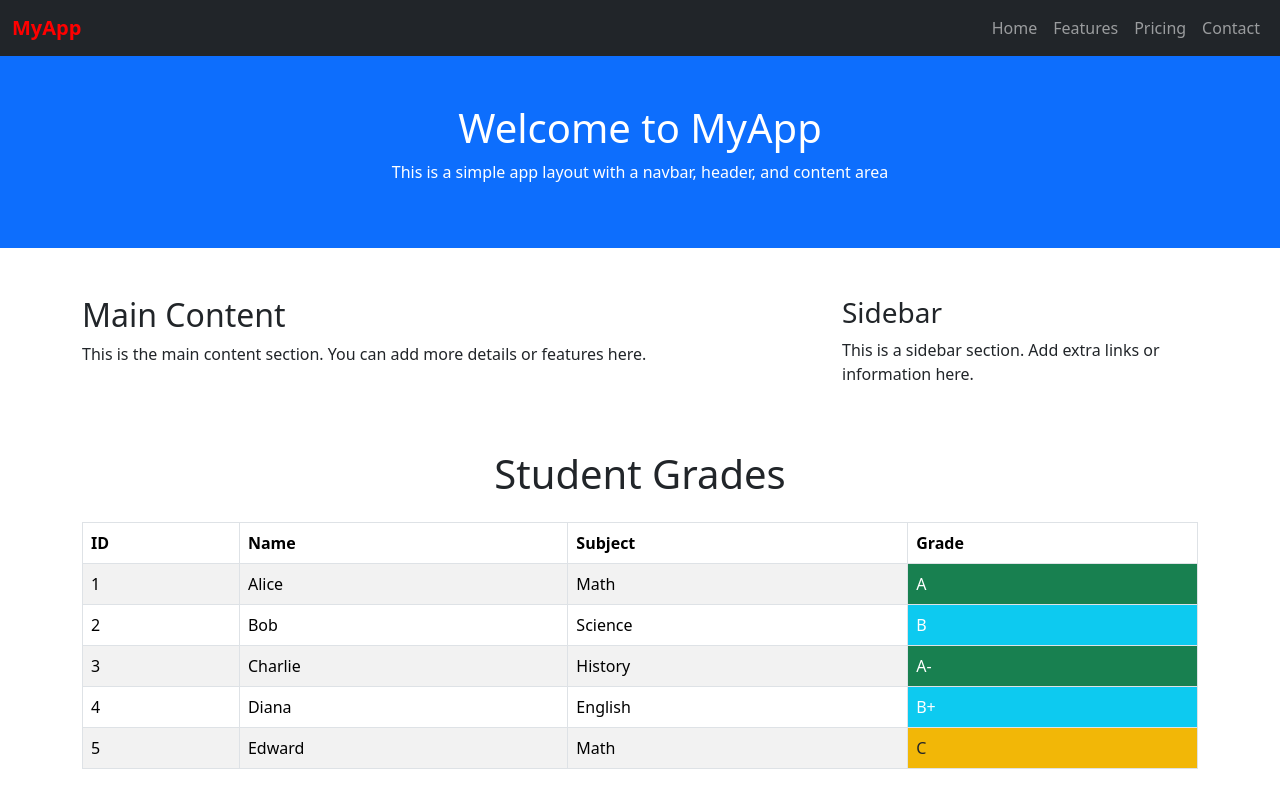
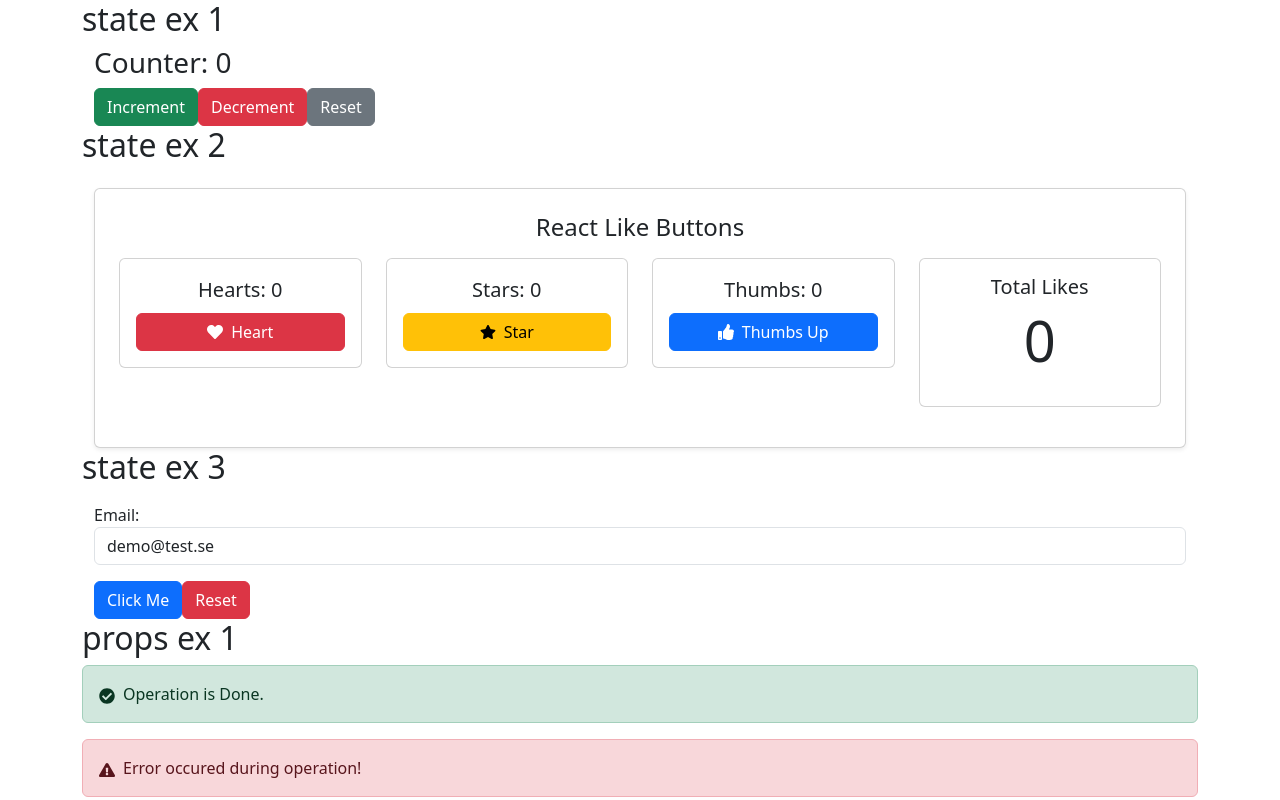
Before and after one commit to mehrdad-javan/g55-react-vite, a React (Vite) app: page / in a window 1280 px wide. Shown: the top 800 px of the page. Built offline with nearby package versions, Linux system fonts and the light colour scheme.

Commit message:
props, state and events

```diff
--- a/package.json
+++ b/package.json
@@ -12,7 +12,8 @@
   "dependencies": {
     "bootstrap": "^5.3.7",
     "react": "^19.1.0",
-    "react-dom": "^19.1.0"
+    "react-dom": "^19.1.0",
+    "react-icons": "^5.5.0"
   },
   "devDependencies": {
     "@eslint/js": "^9.30.1",
--- a/src/App.jsx
+++ b/src/App.jsx
@@ -6,6 +6,16 @@
 import Header from "./L1_Fundamentals/Header";
 import Content from "./L1_Fundamentals/Content";
 import StudentTable from "./L1_Fundamentals/practice/StudentTable";
+import AlertMessage from "./L2_Fundamentals/AlertMessage";
+import {
+  FaCheckCircle,
+  FaExclamationTriangle,
+  FaShoppingCart,
+} from "react-icons/fa";
+import Pricing from "./L2_Fundamentals/Pricing";
+import Counter from "./L2_Fundamentals/Counter";
+import LikeButton from "./L2_Fundamentals/LikeButton";
+import PersonForm from "./L2_Fundamentals/PersonForm";
 
 const App = () => {
   // define js variables
@@ -13,9 +23,39 @@
 
   return (
     <>
+      {/*
       <Navbar />
       <Content />
       <StudentTable />
+      */}
+
+      <div className="container">
+        <h2>state ex 1</h2>
+        <Counter />
+        <h2>state ex 2</h2>
+        <LikeButton />
+        <h2>state ex 3</h2>
+        <PersonForm />
+
+        <h2>props ex 1</h2>
+        <AlertMessage
+          message="Operation is Done."
+          alertType="alert-success"
+          icon={<FaCheckCircle />}
+        />
+        <AlertMessage
+          message="Error occured during operation!"
+          alertType="alert-danger"
+          icon={<FaExclamationTriangle />}
+        />
+        <AlertMessage
+          message="Please review befor proceeding."
+          alertType="alert-warning"
+        />
+
+        <h2>props ex 2</h2>
+        <Pricing />
+      </div>
     </>
   );
 };
--- a/src/L1_Fundamentals/Content.jsx
+++ b/src/L1_Fundamentals/Content.jsx
@@ -9,7 +9,7 @@
   );
 };
 
-const MainContent = () => {
+export const MainContent = () => {
   return (
     <div className="col-md-8">
       <h2>Main Content</h2>
--- /dev/null
+++ b/src/L2_Fundamentals/AlertMessage.jsx
@@ -0,0 +1,17 @@
+import React from "react";
+import { FaCheckCircle } from "react-icons/fa";
+
+const AlertMessage = ({ message, alertType, icon }) => {
+  return (
+    <>
+      {message && alertType && (
+        <div className={`alert ${alertType}`}>
+          <span className="me-2">{icon ? icon : <FaCheckCircle />}</span>
+          {message}
+        </div>
+      )}
+    </>
+  );
+};
+
+export default AlertMessage;
--- /dev/null
+++ b/src/L2_Fundamentals/Card.jsx
@@ -0,0 +1,34 @@
+import React from "react";
+
+const Card = ({
+  title,
+  description,
+  image,
+  buttonText,
+  buttonAction,
+  color,
+}) => {
+  return (
+    <div className="col-md-4 mb-4">
+      <div className={`card border-${color}`}>
+        <img src={image} className="card-img-top" />
+        <div className="card-body">
+          <h5 className="card-title">{title}</h5>
+          <ul className="card-text">
+            {description &&
+              description.map((elementText, index) => (
+                <li key={index}>{elementText}</li>
+              ))}
+          </ul>
+          {buttonText && buttonAction && (
+            <button className={`btn btn-${color} w-100`} onClick={buttonAction}>
+              {buttonText}
+            </button>
+          )}
+        </div>
+      </div>
+    </div>
+  );
+};
+
+export default Card;
--- /dev/null
+++ b/src/L2_Fundamentals/Counter.jsx
@@ -0,0 +1,32 @@
+import React, { useState } from "react";
+
+const Counter = () => {
+  const [counter, setCounter] = useState(0); // 2
+
+  const incrementHandler = () => {
+    setCounter(counter + 1); // 2
+  };
+
+  return (
+    <div className="container">
+      <h3>Counter: {counter}</h3>
+
+      <button className="btn btn-success" onClick={incrementHandler}>
+        Increment
+      </button>
+
+      <button
+        className="btn btn-danger"
+        onClick={() => setCounter(counter - 1)}
+      >
+        Decrement
+      </button>
+
+      <button className="btn btn-secondary" onClick={() => setCounter(0)}>
+        Reset
+      </button>
+    </div>
+  );
+};
+
+export default Counter;
--- /dev/null
+++ b/src/L2_Fundamentals/LikeButton.jsx
@@ -0,0 +1,74 @@
+import React, { useState } from "react";
+import { FaHeart, FaStar, FaThumbsUp } from "react-icons/fa";
+
+const LikeButton = () => {
+  const [heartLikes, setHeartLikes] = useState(0);
+  const [starLikes, setStarLikes] = useState(0);
+  const [thumbsLikes, setThumbsLikes] = useState(0);
+
+  const total = heartLikes + starLikes + thumbsLikes;
+
+  return (
+    <div className="container mt-4 text-center">
+      <div className="card p-4 shadow-sm">
+        <h4 className="mb-3">React Like Buttons</h4>
+
+        <div className="row mb-3">
+          <div className="col-md-3">
+            <div className="card p-3">
+              <p className="lead mb-2">Hearts: {heartLikes}</p>
+              <button
+                className="btn btn-danger d-flex align-items-center justify-content-center gap-2"
+                onClick={() => {
+                  setHeartLikes(heartLikes + 1);
+                }}
+              >
+                <FaHeart key="heart" />
+                Heart
+              </button>
+            </div>
+          </div>
+
+          <div className="col-md-3">
+            <div className="card p-3">
+              <p className="lead mb-2">Stars: {starLikes}</p>
+              <button
+                className="btn btn-warning d-flex align-items-center justify-content-center gap-2"
+                onClick={() => {
+                  setStarLikes(starLikes + 1);
+                }}
+              >
+                <FaStar key="star" />
+                Star
+              </button>
+            </div>
+          </div>
+
+          <div className="col-md-3">
+            <div className="card p-3">
+              <p className="lead mb-2">Thumbs: {thumbsLikes}</p>
+              <button
+                className="btn btn-primary d-flex align-items-center justify-content-center gap-2"
+                onClick={() => {
+                  setThumbsLikes(thumbsLikes + 1);
+                }}
+              >
+                <FaThumbsUp key="thumbs-up" />
+                Thumbs Up
+              </button>
+            </div>
+          </div>
+
+          <div className="col-md-3">
+            <div className="card p-3">
+              <h5>Total Likes</h5>
+              <p className="display-4">{total}</p>
+            </div>
+          </div>
+        </div>
+      </div>
+    </div>
+  );
+};
+
+export default LikeButton;
--- /dev/null
+++ b/src/L2_Fundamentals/PersonForm.jsx
@@ -0,0 +1,75 @@
+import React, { useState } from "react";
+import AlertMessage from "./AlertMessage";
+
+const PersonForm = () => {
+  const [email, setEmail] = useState("demo@test.se"); // mehrdad.javan@lexicon.se
+  const [showAlert, setShowAlert] = useState(false);
+  const [alert, setAlert] = useState({ message: "", alertType: "" });
+
+  const emailChangeHandler = (event) => {
+    // https://developer.mozilla.org/en-US/docs/Web/API/Event
+    console.log("##### ", event.target);
+    const value = event.target.value;
+    console.log("##### ", value);
+    setEmail(value);
+  };
+
+  const clickHandler = () => {
+    if (email.length < 5) {
+      console.log("email is not valid!");
+      setAlert({
+        message: "Email must be at least 5 chars long",
+        alertType: "alert-danger",
+      });
+    } else {
+      setAlert({
+        message: "Email is valid",
+        alertType: "alert-success",
+      });
+    }
+    setShowAlert(true);
+  };
+
+  return (
+    <div className="container mt-3">
+      {showAlert && (
+        <AlertMessage message={alert.message} alertType={alert.alertType} />
+      )}
+
+      <form>
+        <div className="mb-3 mt-3">
+          <label htmlFor="email">Email:</label>
+          <input
+            type="email"
+            className="form-control"
+            id="email"
+            placeholder="Enter email"
+            name="email"
+            value={email} // m
+            onChange={emailChangeHandler}
+          />
+        </div>
+        <button
+          type="button"
+          className="btn btn-primary"
+          onClick={clickHandler}
+        >
+          Click Me
+        </button>
+        <button
+          type="button"
+          className="btn btn-danger"
+          onClick={() => {
+            setAlert({ message: "", alertType: "" });
+            setEmail("");
+            showAlert(false);
+          }}
+        >
+          Reset
+        </button>
+      </form>
+    </div>
+  );
+};
+
+export default PersonForm;
--- /dev/null
+++ b/src/L2_Fundamentals/Pricing.jsx
@@ -0,0 +1,83 @@
+import React from "react";
+import { FaShoppingCart } from "react-icons/fa";
+import Card from "./Card";
+
+const Pricing = () => {
+  const pricingPlans = [
+    {
+      id: 1,
+      title: "Basic Plan",
+      description: [
+        "Perfect for individuals starting out",
+        "Includes essential features",
+        "24/7 Email support",
+        "Up to 2 team members",
+      ],
+      price: "19.99/month",
+      image: "https://placehold.co/150",
+      buttonText: "Choose Basic",
+      color:"primary"
+    },
+    {
+      id: 2,
+      title: "Pro Plan",
+      description: [
+        "Ideal for small teams or startups",
+        "Access to advanced tools",
+        "Priority phone support",
+        "Up to 10 team members",
+      ],
+      price: "49.99/month",
+      image: "https://placehold.co/150",
+      buttonText: "Choose Pro",
+    color:"secondary"
+
+    },
+    {
+      id: 3,
+      title: "Enterprise Plan",
+      description: [
+        "Designed for large organizations",
+        "Custom feature development",
+        "Dedicated support team",
+        "Unlimited team members",
+      ],
+      price: "99.99/month",
+      image: "https://placehold.co/150",
+      buttonText: "Choose Enterprise",
+      color:"info"
+    },
+  ];
+
+  const handlePurchase = (plan) => {
+    alert(`You selected the ${plan} plan!`);
+  };
+
+  return (
+    <div className="container mt-5">
+      <h1 className="text-center mb-4">Pricing Plans</h1>
+      <div className="text-end mb-3">
+        <FaShoppingCart
+          className="fs-4"
+          role="button"
+          onClick={() => alert("View Cart")}
+        />
+      </div>
+      <div className="row">
+        {pricingPlans &&
+          pricingPlans.map((plan) => (
+            <Card
+              title={plan.title}
+              description={plan.description}
+              image={plan.image}
+              buttonText={plan.buttonText}
+              buttonAction={()=> handlePurchase(plan.title)}
+              color={plan.color}
+            />
+          ))}
+      </div>
+    </div>
+  );
+};
+
+export default Pricing;
```
Also changed, not shown: 1 other file (tests, documents, lock files or other folders).
